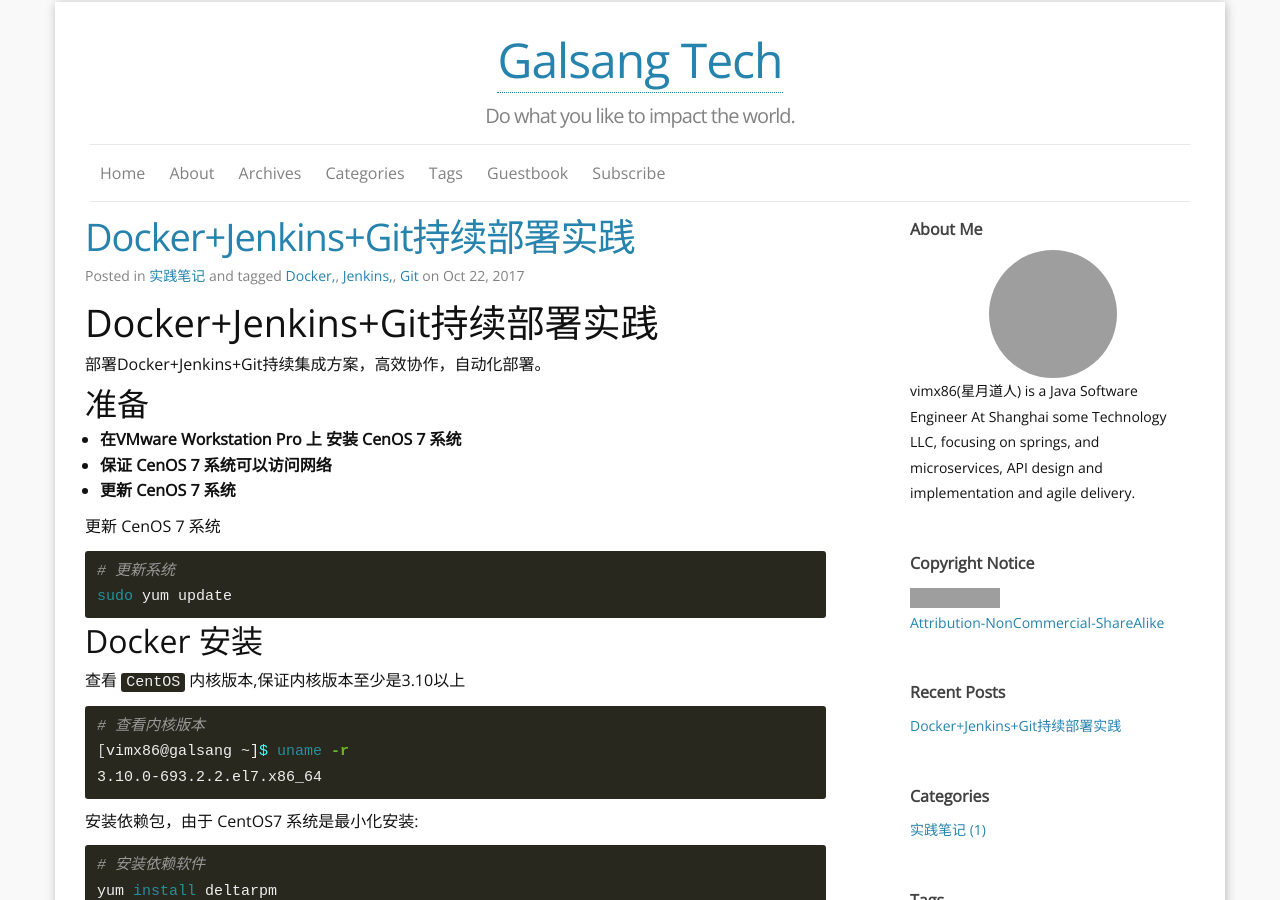
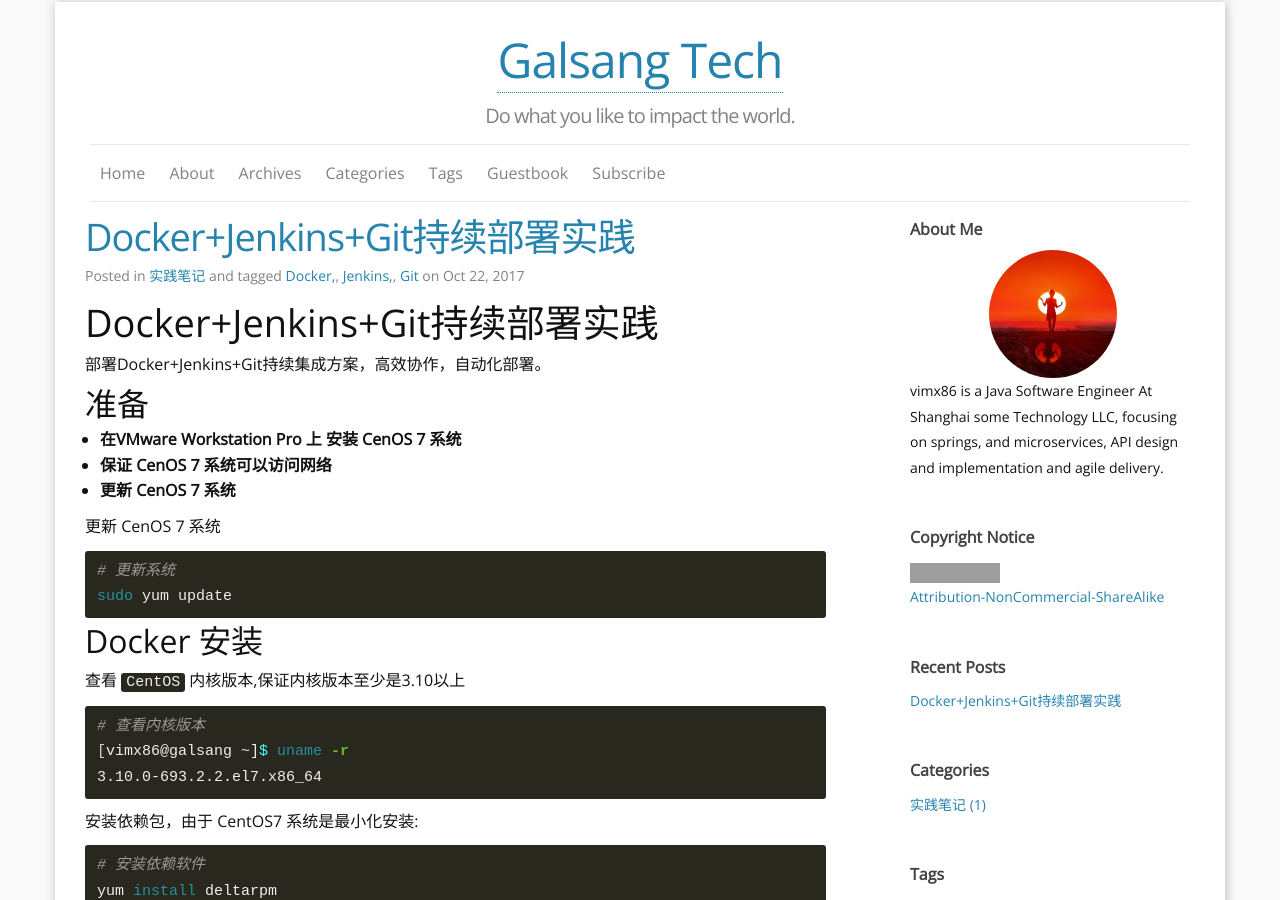
Before and after one commit to vimx86/V-Tech, a Jekyll site: the page built from index.html, in a window 1280 px wide and 900 px high. Built offline with Jekyll 4.4.1, drawn with Linux system fonts in a browser that asks for light colours; the list of posts is cut into pages by our own code; grey boxes are pictures that could not be loaded.

Commit message:
little changes

```diff
--- a/_config.yml
+++ b/_config.yml
@@ -14,8 +14,8 @@
 github_username:  vimx86
 #disqus_shortname: freshman21
 favicon:     "/images/avatar.gif"
-aboutme: vimx86(星月道人) is a Java Software Engineer At Shanghai some Technology LLC, focusing on springs, and  microservices, API design and implementation and agile delivery. # these are shown on aboutme-sidebar.
-aboutme_photo: https://i.imgur.com/Mdc4szJl.jpg# your photo.
+aboutme: vimx86 is a Java Software Engineer At Shanghai some Technology LLC, focusing on springs, and  microservices, API design and implementation and agile delivery. # these are shown on aboutme-sidebar.
+aboutme_photo: http://blog.galsang.org/images/avatar.gif # your photo.
 #google_analytics_key: UA-57979084-1 # put YOUR key here to enable tracking! (blank to disable)
 
 
```
